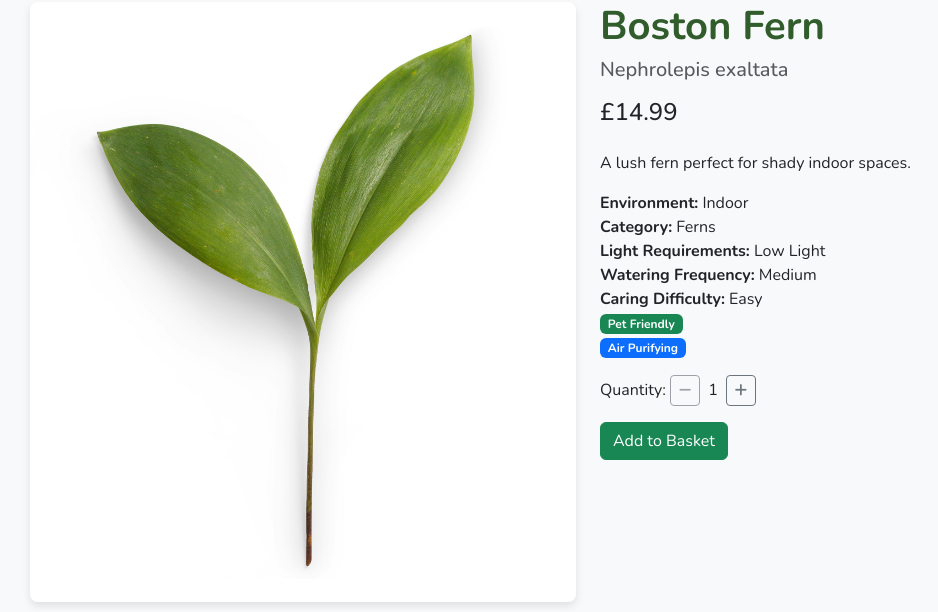
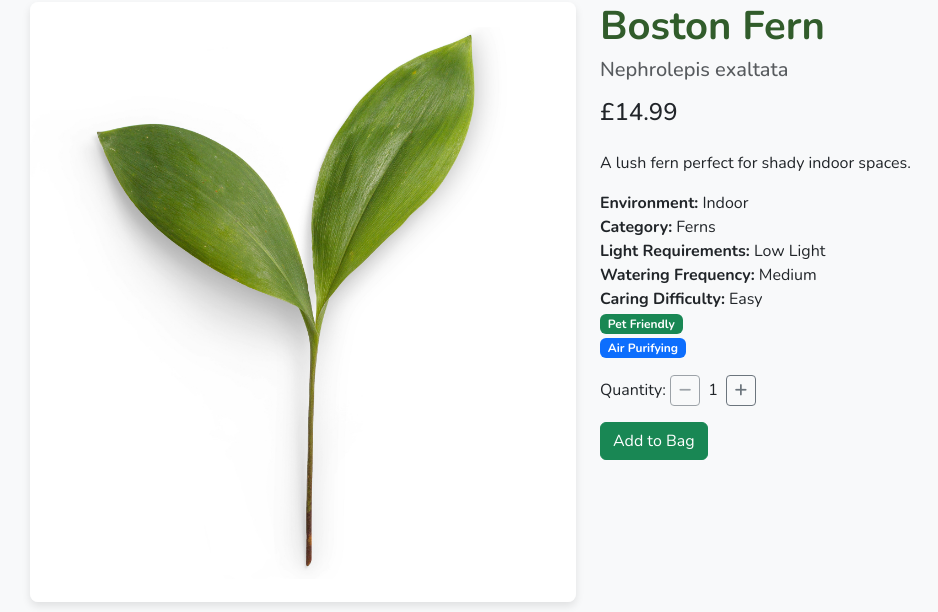
Before and after one commit to elerihulme/wildroot, a Django app: page /products/1/ in a window 1280 px wide. Shown: the part 188-800 px from the top of the page, without its empty margins (52-990 px from the left). Run offline with Django 5.2, Linux system fonts and the light colour scheme; data comes from the database, SQL or seed files in the repository; some libraries are stand-ins or nearby versions; some web fonts are replaced.

Commit message:
update basket to bag for consistency

```diff
--- a/products/templates/products/product_detail.html
+++ b/products/templates/products/product_detail.html
@@ -57,7 +57,7 @@
                 </div>
                 <input type="hidden" name="redirect_url" value="{{ request.path }}">
                 <!-- Submit Button -->
-                <button type="submit" class="btn btn-success mt-3" aria-label="Button to add item to basket">Add to Basket</button>
+                <button type="submit" class="btn btn-success mt-3" aria-label="Button to add item to basket">Add to Bag</button>
             </form>
         </div>
     </div>
```
